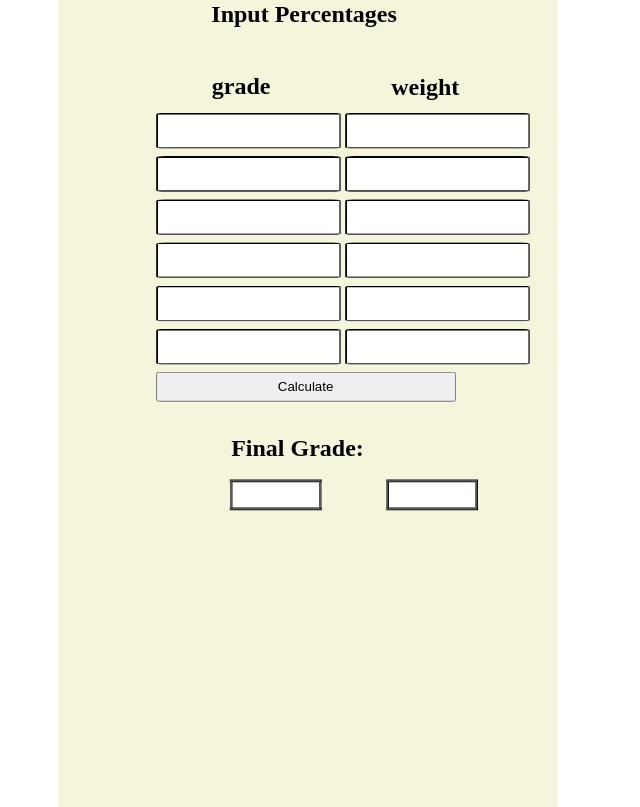
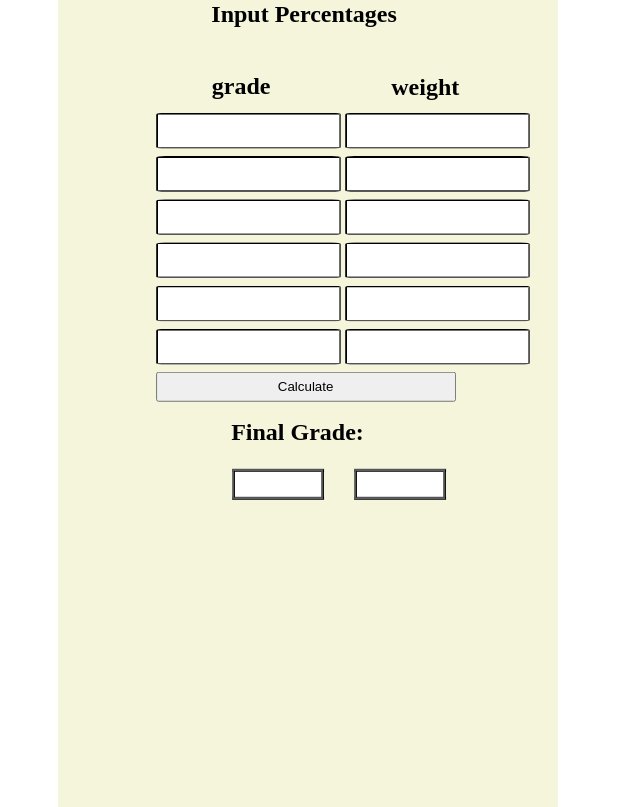
Before and after one commit to Csedge-Charles/grade-calculator, a Flask app: page / in a window 1280 px wide. Shown: the part 318-1125 px from the top of the page, without its empty margins (0-640 px from the left). Run offline with Flask 3, Linux system fonts and the light colour scheme.

Commit message:
proportional changes added

```diff
--- a/app.py
+++ b/app.py
@@ -58,7 +58,7 @@
 
 
 
-        return render_template('index.html', result=str(final_grade), letter=letter)
+        return render_template('index.html', result=str(final_grade) + '%', letter=letter)
     return render_template('index.html')
 
 if __name__ == '__main__':
--- a/static/styles/styles.css
+++ b/static/styles/styles.css
@@ -86,7 +86,7 @@
 }
 
 #answer{
-    transform:translate(-225%, 130%)
+    transform:translate(-225%, 125%)
 }
 
 #answer-box{
@@ -95,7 +95,7 @@
     border-color: black;
     height: 25px;
     width: 86px;
-    transform:translate(-470%, 1550%)
+    transform:translate(-430px, 470px)
 }
 
 #letter-box{
@@ -104,13 +104,13 @@
     width: 86px;
     border-color: black;
     border-style: ridge;
-    transform: translate(-400%, 1550%);
+    transform: translate(-400px, 470px);
 }
 #letter{
-    transform: translate(-464px, 468px);
+    transform: translate(-510px, 455px);
 }
 #result{
-    transform:translate(-590px, 468px)
+    transform:translate(-590px, 455px)
 }
 
 #gradeset{
```
